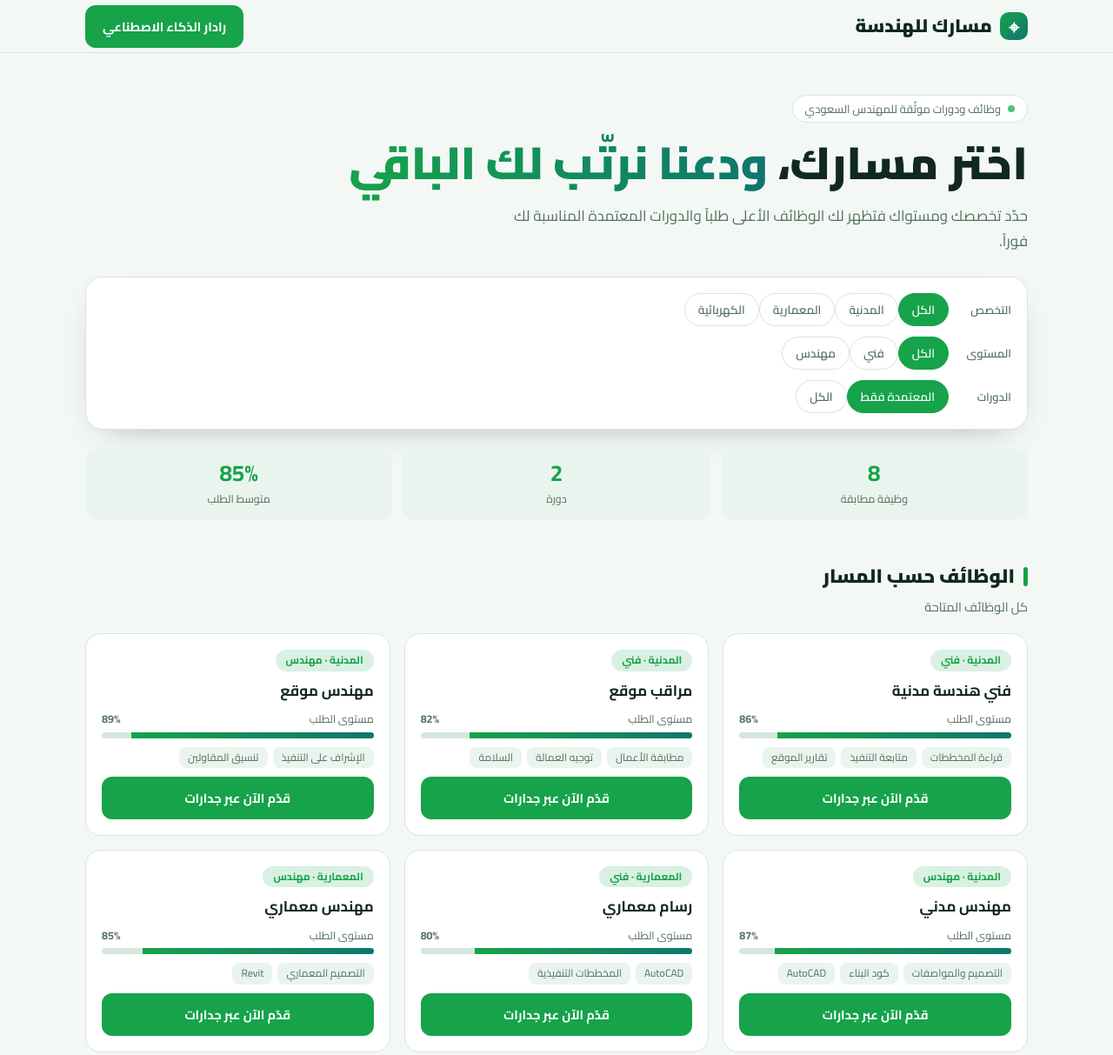
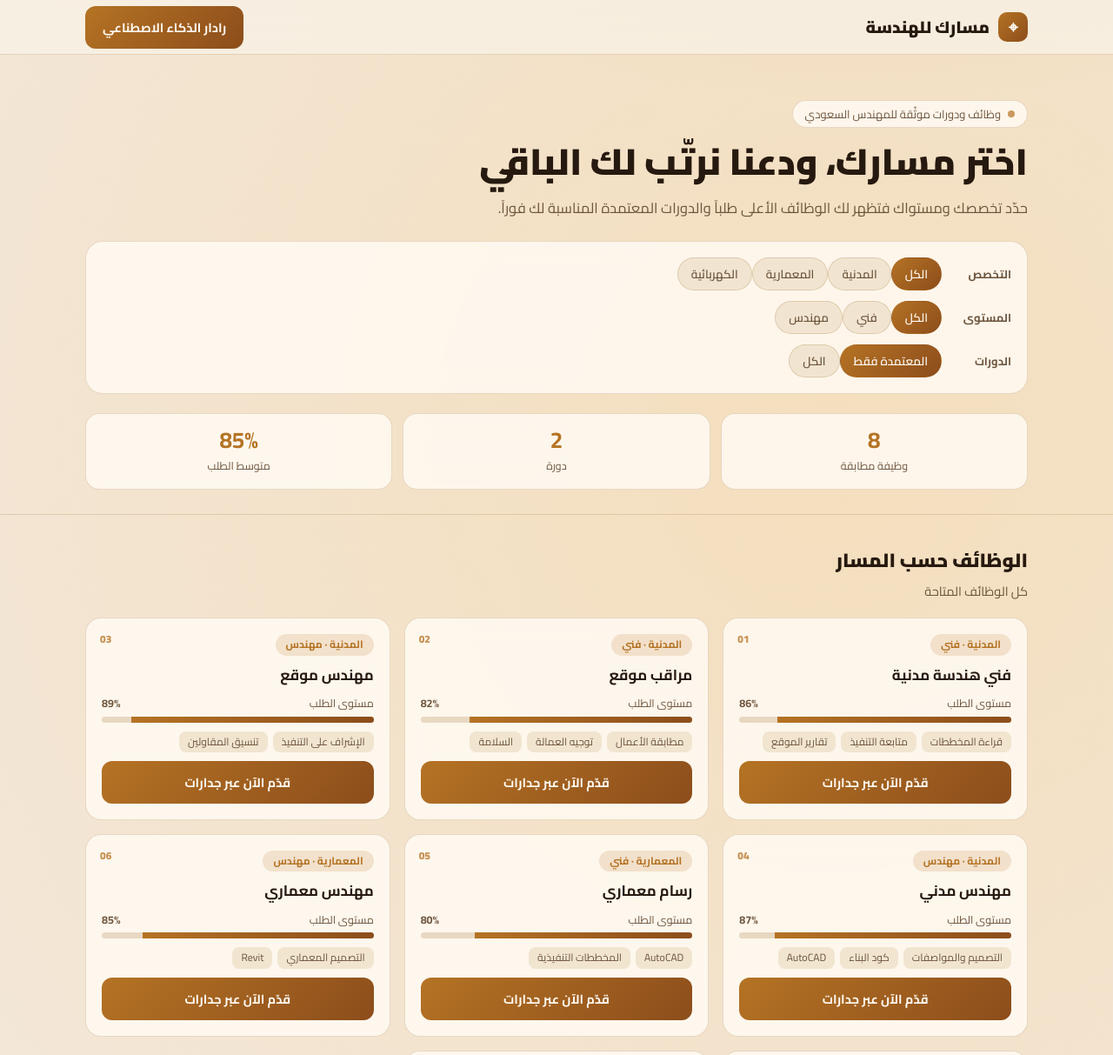
Before and after one commit to hs7pnfyzp7-cpu/civil-masar-app, a website built with Vite: page index.html in a window 1280 px wide. Shown: the top 1213 px of the page at 87% size. Built offline with nearby package versions, Linux system fonts and the light colour scheme.

Commit message:
Update styles.css

```diff
--- a/src/styles.css
+++ b/src/styles.css
@@ -1,49 +1,348 @@
 @import url('https://fonts.googleapis.com/css2?family=Cairo:wght@400;600;700;900&display=swap');
-:root{--bg:#f3f8f5;--sf:#fff;--sf2:#eaf4ee;--tx:#10281e;--mt:#53705f;--bd:#d6e6dc;--ac:#16a34a;--ac2:#0f766e;--on:#fff;--glow:#c9f1d8}
-@media (prefers-color-scheme:dark){:root{--bg:#0d2b20;--sf:#12372a;--sf2:#184a36;--tx:#f0fdf4;--mt:#a7d8bd;--bd:#245a43;--ac:#4ade80;--ac2:#2dd4bf;--on:#0d2b20;--glow:#1f6b4b}}
-*{box-sizing:border-box}
-html{scroll-behavior:smooth}
-body{margin:0;background:radial-gradient(900px 300px at 80% -10%,var(--glow),transparent) no-repeat,var(--bg);color:var(--tx);font-family:Cairo,system-ui,sans-serif;line-height:1.7;-webkit-font-smoothing:antialiased}
-.w{max-width:1120px;margin:auto;padding:0 18px}
-header{position:sticky;top:0;z-index:20;background:color-mix(in srgb,var(--bg) 88%,transparent);backdrop-filter:blur(10px);border-bottom:1px solid var(--bd)}
-nav{display:flex;justify-content:space-between;align-items:center;height:60px}
-.logo{font-weight:900;font-size:21px;display:flex;gap:9px;align-items:center;color:var(--tx);text-decoration:none}
-.logo i{width:32px;height:32px;border-radius:10px;background:linear-gradient(135deg,var(--ac),var(--ac2));display:grid;place-items:center;color:var(--on);font-style:normal}
-.btn{display:inline-block;border:0;border-radius:12px;padding:11px 20px;font:700 14.5px Cairo,sans-serif;cursor:pointer;text-decoration:none;background:var(--ac);color:var(--on);text-align:center;transition:.2s}
-.btn:hover{filter:brightness(1.08)}.btn.o{background:transparent;color:var(--tx);border:1px solid var(--bd)}.btn:disabled{opacity:.6;cursor:wait}
-.hero{padding:48px 0 12px}
-.tag{display:inline-flex;gap:8px;align-items:center;background:var(--sf);border:1px solid var(--bd);border-radius:99px;padding:4px 14px;font-size:13px;color:var(--mt)}
-.dot{width:8px;height:8px;border-radius:50%;background:var(--ac);animation:p 1.6s infinite}@keyframes p{50%{opacity:.3}}
-h1{font-size:clamp(30px,5.4vw,52px);line-height:1.25;margin:14px 0;font-weight:900}
-h1 span{background:linear-gradient(90deg,var(--ac),var(--ac2));-webkit-background-clip:text;background-clip:text;color:transparent}
-.hero p{color:var(--mt);font-size:17px;max-width:600px;margin:0}
-.panel{background:var(--sf);border:1px solid var(--bd);border-radius:20px;padding:18px;margin-top:26px;box-shadow:0 14px 40px -24px rgba(0,0,0,.4)}
-.row{display:flex;align-items:center;gap:10px;flex-wrap:wrap;margin-bottom:12px}.row:last-child{margin:0}
-.row label{font-size:13px;color:var(--mt);min-width:62px;font-weight:600}
-.chip{border:1px solid var(--bd);background:transparent;color:var(--mt);border-radius:99px;padding:5px 15px;font:600 13.5px Cairo,sans-serif;cursor:pointer;transition:.15s}
-.chip.on{background:var(--ac);color:var(--on);border-color:var(--ac)}
-.sum{display:grid;grid-template-columns:repeat(3,1fr);gap:12px;margin:22px 0 4px}
-.sum div{background:var(--sf2);border-radius:14px;padding:12px;text-align:center}.sum b{display:block;font-size:26px;color:var(--ac);line-height:1.2}.sum span{font-size:12.5px;color:var(--mt)}
-section{padding:30px 0}
-h2{font-size:22px;font-weight:900;margin:0 0 4px;display:flex;align-items:center;gap:10px}
-h2::before{content:"";width:5px;height:22px;border-radius:4px;background:var(--ac)}
-.sub{color:var(--mt);margin:0 0 18px;font-size:14.5px}
-.grid{display:grid;grid-template-columns:repeat(auto-fill,minmax(290px,1fr));gap:16px}
-.card{background:var(--sf);border:1px solid var(--bd);border-radius:18px;padding:18px;display:flex;flex-direction:column;gap:10px;transition:.2s}
-.card:hover{transform:translateY(-4px);border-color:var(--ac)}
-.card h3{margin:0;font-size:17px;line-height:1.45}.card p{margin:0;color:var(--mt);font-size:13.5px}
-.top{display:flex;justify-content:space-between;align-items:center;gap:8px}
-.bd{background:color-mix(in srgb,var(--ac) 16%,transparent);color:var(--ac);border-radius:99px;padding:2px 12px;font-size:12px;font-weight:700}
-.vf{font-size:12px;color:var(--ac2);font-weight:700}
-.sk{display:flex;flex-wrap:wrap;gap:6px}.sk span{background:var(--sf2);border-radius:8px;padding:2px 10px;font-size:12px;color:var(--mt)}
-.bar{height:7px;border-radius:9px;background:var(--bd);overflow:hidden}.bar i{display:block;height:100%;background:linear-gradient(90deg,var(--ac),var(--ac2))}
-.dm{display:flex;justify-content:space-between;font-size:12.5px;color:var(--mt);margin-bottom:4px}
-.pr{font-size:13px;font-weight:700}
-.card .btn{margin-top:auto}
-.radar{background:linear-gradient(135deg,var(--sf2),var(--sf));border:1px dashed var(--ac);border-radius:22px;padding:26px 20px}
-.radar h3{margin:0 0 6px;font-size:21px;font-weight:900}.radar>p{color:var(--mt);margin:0 0 16px}
-.acts{display:flex;gap:10px;flex-wrap:wrap;margin-bottom:16px}
-.msg{padding:14px;border-radius:12px;background:var(--sf);border:1px solid var(--bd);color:var(--mt);font-size:14px}
-.empty{color:var(--mt);padding:20px;border:1px dashed var(--bd);border-radius:14px}
-.spin{display:inline-block;width:14px;height:14px;border:2px solid var(--bd);border-top-color:var(--ac);border-radius:50%;animation:s .8s linear infinite;vertical-align:middle;margin-inline-end:8px}@keyframes s{to{transform:rotate(360deg)}}
-footer{border-top:1px solid var(--bd);padding:22px 0;color:var(--mt);font-size:13.5px;text-align:center;margin-top:20px}
+
+:root {
+  --bg: #16100b;
+  --sf: rgba(34, 24, 16, 0.72);
+  --sf2: rgba(52, 37, 24, 0.78);
+  --tx: #f7efe4;
+  --mt: #cbb69a;
+  --bd: rgba(217, 167, 96, 0.24);
+  --ac: #d49b4b;
+  --ac2: #b4692c;
+  --on: #1b120b;
+  --glow: rgba(212, 155, 75, 0.24);
+  --sun: radial-gradient(circle at 75% 18%, rgba(245, 184, 88, 0.28), rgba(180, 105, 44, 0.12) 42%, transparent 70%);
+}
+
+@media (prefers-color-scheme: light) {
+  :root {
+    --bg: #f8f1e5;
+    --sf: rgba(255, 251, 244, 0.84);
+    --sf2: rgba(239, 226, 204, 0.85);
+    --tx: #26190f;
+    --mt: #6e553d;
+    --bd: rgba(154, 104, 42, 0.22);
+    --ac: #b57324;
+    --ac2: #8c4d1b;
+    --on: #fffaf2;
+    --glow: rgba(212, 155, 75, 0.22);
+    --sun: radial-gradient(circle at 75% 18%, rgba(232, 166, 68, 0.25), rgba(180, 105, 44, 0.08) 45%, transparent 72%);
+  }
+}
+
+* { box-sizing: border-box; }
+html { scroll-behavior: smooth; }
+
+body {
+  margin: 0;
+  background: var(--sun), radial-gradient(950px 340px at 80% -8%, var(--glow), transparent) no-repeat, var(--bg);
+  color: var(--tx);
+  font-family: 'Cairo', system-ui, sans-serif;
+  line-height: 1.7;
+  -webkit-font-smoothing: antialiased;
+}
+
+.w { max-width: 1120px; margin: auto; padding: 0 18px; }
+
+header {
+  position: sticky;
+  top: 0;
+  z-index: 20;
+  background: color-mix(in srgb, var(--bg) 82%, transparent);
+  backdrop-filter: blur(12px);
+  border-bottom: 1px solid var(--bd);
+}
+
+nav {
+  display: flex;
+  justify-content: space-between;
+  align-items: center;
+  height: 62px;
+  gap: 12px;
+}
+
+.logo {
+  font-weight: 900;
+  font-size: 19px;
+  display: flex;
+  gap: 10px;
+  align-items: center;
+  color: var(--tx);
+  text-decoration: none;
+}
+
+.logo i {
+  width: 34px;
+  height: 34px;
+  border-radius: 10px;
+  background: linear-gradient(135deg, var(--ac), var(--ac2));
+  display: grid;
+  place-items: center;
+  color: var(--on);
+  font-style: normal;
+}
+
+.nav-meta {
+  font-size: 12.5px;
+  color: var(--mt);
+  display: none;
+}
+
+@media (min-width: 700px) {
+  .nav-meta { display: inline; }
+}
+
+.btn {
+  display: inline-block;
+  border: 0;
+  border-radius: 12px;
+  padding: 11px 20px;
+  font: 700 14.5px 'Cairo', sans-serif;
+  cursor: pointer;
+  text-decoration: none;
+  background: linear-gradient(135deg, var(--ac), var(--ac2));
+  color: var(--on);
+  text-align: center;
+  transition: .2s;
+}
+
+.btn:hover { filter: brightness(1.08); transform: translateY(-1px); }
+.btn.o { background: var(--sf); color: var(--tx); border: 1px solid var(--bd); }
+.btn:disabled { opacity: .6; cursor: wait; }
+
+.hero {
+  position: relative;
+  overflow: hidden;
+  padding: 52px 0 22px;
+  border-bottom: 1px solid var(--bd);
+}
+
+.sunset-svg {
+  position: absolute;
+  inset: auto 0 0 0;
+  width: 100%;
+  height: 210px;
+  opacity: .22;
+  pointer-events: none;
+}
+
+.hero-inner { position: relative; z-index: 2; }
+
+.brand-word {
+  font-size: clamp(54px, 11vw, 112px);
+  font-weight: 900;
+  line-height: 1.02;
+  margin: 0 0 6px;
+  background: linear-gradient(180deg, #f5c77e 0%, #c88737 58%, #854b19 100%);
+  -webkit-background-clip: text;
+  background-clip: text;
+  color: transparent;
+}
+
+.tag {
+  display: inline-flex;
+  gap: 8px;
+  align-items: center;
+  background: var(--sf);
+  border: 1px solid var(--bd);
+  border-radius: 99px;
+  padding: 4px 14px;
+  font-size: 13px;
+  color: var(--mt);
+  backdrop-filter: blur(10px);
+}
+
+.dot {
+  width: 8px;
+  height: 8px;
+  border-radius: 50%;
+  background: var(--ac);
+  animation: p 1.6s infinite;
+}
+
+@keyframes p { 50% { opacity: .3; } }
+
+h1 {
+  font-size: clamp(26px, 4.2vw, 42px);
+  line-height: 1.28;
+  margin: 12px 0;
+  font-weight: 900;
+}
+
+.hero p { color: var(--mt); font-size: 16.5px; max-width: 640px; margin: 0; }
+
+.panel {
+  background: var(--sf);
+  backdrop-filter: blur(14px);
+  border: 1px solid var(--bd);
+  border-radius: 20px;
+  padding: 18px;
+  margin-top: 24px;
+}
+
+.row {
+  display: flex;
+  align-items: center;
+  gap: 10px;
+  flex-wrap: wrap;
+  margin-bottom: 12px;
+}
+
+.row:last-child { margin: 0; }
+.row label { font-size: 13px; color: var(--mt); min-width: 70px; font-weight: 700; }
+
+.chip {
+  border: 1px solid var(--bd);
+  background: var(--sf2);
+  color: var(--mt);
+  border-radius: 99px;
+  padding: 5px 15px;
+  font: 600 13.5px 'Cairo', sans-serif;
+  cursor: pointer;
+  transition: .15s;
+}
+
+.chip.on {
+  background: linear-gradient(135deg, var(--ac), var(--ac2));
+  color: var(--on);
+  border-color: transparent;
+}
+
+.sum {
+  display: grid;
+  grid-template-columns: repeat(3, 1fr);
+  gap: 12px;
+  margin: 22px 0 6px;
+}
+
+.sum div {
+  background: var(--sf);
+  backdrop-filter: blur(12px);
+  border: 1px solid var(--bd);
+  border-radius: 16px;
+  padding: 14px;
+  text-align: center;
+}
+
+.sum b { display: block; font-size: 26px; color: var(--ac); line-height: 1.2; }
+.sum span { font-size: 12.5px; color: var(--mt); }
+
+section { padding: 34px 0; counter-reset: card; }
+
+.sec-head {
+  display: flex;
+  align-items: baseline;
+  gap: 14px;
+  margin-bottom: 4px;
+}
+
+.sec-num {
+  font-size: 28px;
+  font-weight: 900;
+  color: var(--ac);
+  letter-spacing: 1px;
+}
+
+h2 { font-size: 22px; font-weight: 900; margin: 0; }
+.sub { color: var(--mt); margin: 4px 0 18px; font-size: 14.5px; }
+
+.grid {
+  display: grid;
+  grid-template-columns: repeat(auto-fill, minmax(290px, 1fr));
+  gap: 16px;
+}
+
+.card {
+  position: relative;
+  counter-increment: card;
+  background: var(--sf);
+  backdrop-filter: blur(12px);
+  border: 1px solid var(--bd);
+  border-radius: 18px;
+  padding: 18px;
+  display: flex;
+  flex-direction: column;
+  gap: 10px;
+  transition: .2s;
+}
+
+.card::after {
+  content: "0" counter(card);
+  position: absolute;
+  top: 14px;
+  inset-inline-end: 16px;
+  font-size: 12px;
+  font-weight: 900;
+  color: var(--ac);
+  opacity: .75;
+}
+
+.card:hover { transform: translateY(-4px); border-color: var(--ac); }
+.card h3 { margin: 0; font-size: 17px; line-height: 1.45; }
+.card p { margin: 0; color: var(--mt); font-size: 13.5px; }
+.top { display: flex; justify-content: space-between; align-items: center; gap: 8px; padding-inline-end: 28px; }
+
+.bd {
+  background: color-mix(in srgb, var(--ac) 16%, transparent);
+  color: var(--ac);
+  border-radius: 99px;
+  padding: 2px 12px;
+  font-size: 12px;
+  font-weight: 700;
+}
+
+.vf { font-size: 12px; color: var(--ac); font-weight: 700; }
+.sk { display: flex; flex-wrap: wrap; gap: 6px; }
+.sk span { background: var(--sf2); border-radius: 8px; padding: 2px 10px; font-size: 12px; color: var(--mt); }
+.bar { height: 7px; border-radius: 9px; background: var(--bd); overflow: hidden; }
+.bar i { display: block; height: 100%; background: linear-gradient(90deg, var(--ac), var(--ac2)); }
+.dm { display: flex; justify-content: space-between; font-size: 12.5px; color: var(--mt); margin-bottom: 4px; }
+.pr { font-size: 13px; font-weight: 700; }
+.card .btn { margin-top: auto; }
+
+.radar {
+  background: linear-gradient(135deg, var(--sf2), var(--sf));
+  backdrop-filter: blur(14px);
+  border: 1px dashed var(--ac);
+  border-radius: 22px;
+  padding: 28px 22px;
+}
+
+.radar-fade {
+  font-size: clamp(28px, 6vw, 50px);
+  font-weight: 900;
+  margin: 0 0 8px;
+  line-height: 1.15;
+  background: linear-gradient(180deg, var(--tx) 10%, transparent 100%);
+  -webkit-background-clip: text;
+  background-clip: text;
+  color: transparent;
+}
+
+.radar > p { color: var(--mt); margin: 0 0 18px; }
+.acts { display: flex; gap: 10px; flex-wrap: wrap; margin-bottom: 18px; }
+.msg { padding: 14px; border-radius: 12px; background: var(--sf); border: 1px solid var(--bd); color: var(--mt); font-size: 14px; }
+.empty { color: var(--mt); padding: 20px; border: 1px dashed var(--bd); border-radius: 14px; }
+
+.spin {
+  display: inline-block;
+  width: 14px;
+  height: 14px;
+  border: 2px solid var(--bd);
+  border-top-color: var(--ac);
+  border-radius: 50%;
+  animation: s .8s linear infinite;
+  vertical-align: middle;
+  margin-inline-end: 8px;
+}
+
+@keyframes s { to { transform: rotate(360deg); } }
+
+footer {
+  border-top: 1px solid var(--bd);
+  padding: 22px 0;
+  color: var(--mt);
+  font-size: 13.5px;
+  text-align: center;
+  margin-top: 20px;
+}
```
